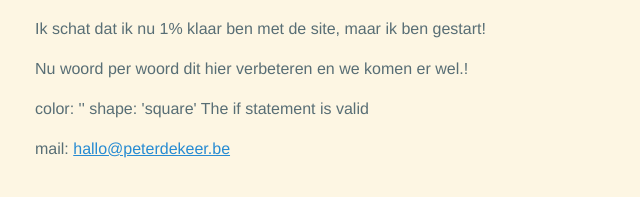
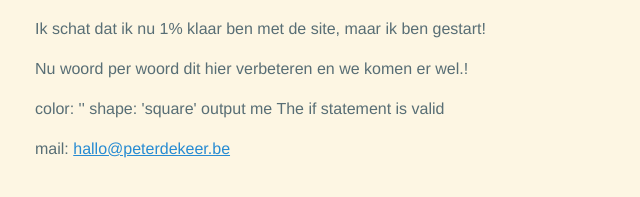
Before and after one commit to PeterDeKeer/PeterDeKeer.github.io, a Jekyll site: the page built from index.md, in a window 1280 px wide. Shown: the part 154-351 px from the top of the page, without its empty margins (285-925 px from the left). Built offline with Jekyll 4.4.1, drawn with Linux system fonts in a browser that asks for light colours.

Commit message:
Update default.html

```diff
--- a/_layouts/default.html
+++ b/_layouts/default.html
@@ -25,6 +25,8 @@
   {% assign color = "blue" %}
   {% include color.html shape="square" %}
 
+  {{ 'output me' }}
+
 {% assign myvariable = false %}
 {% if myvariable != true %}
 The if statement is valid
```
